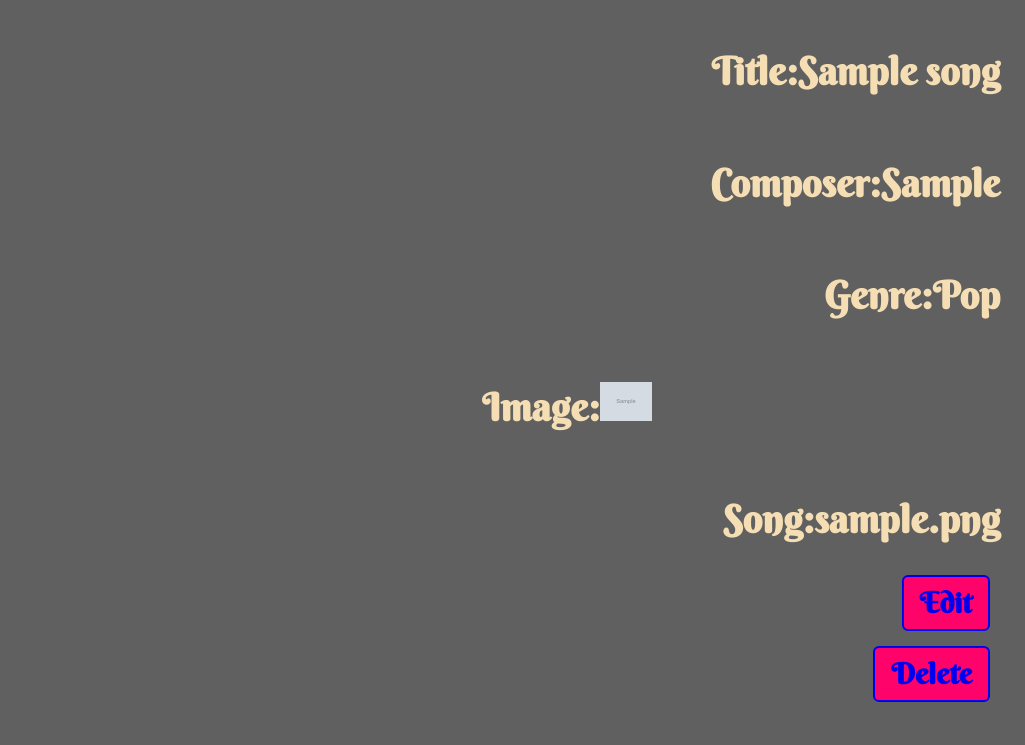
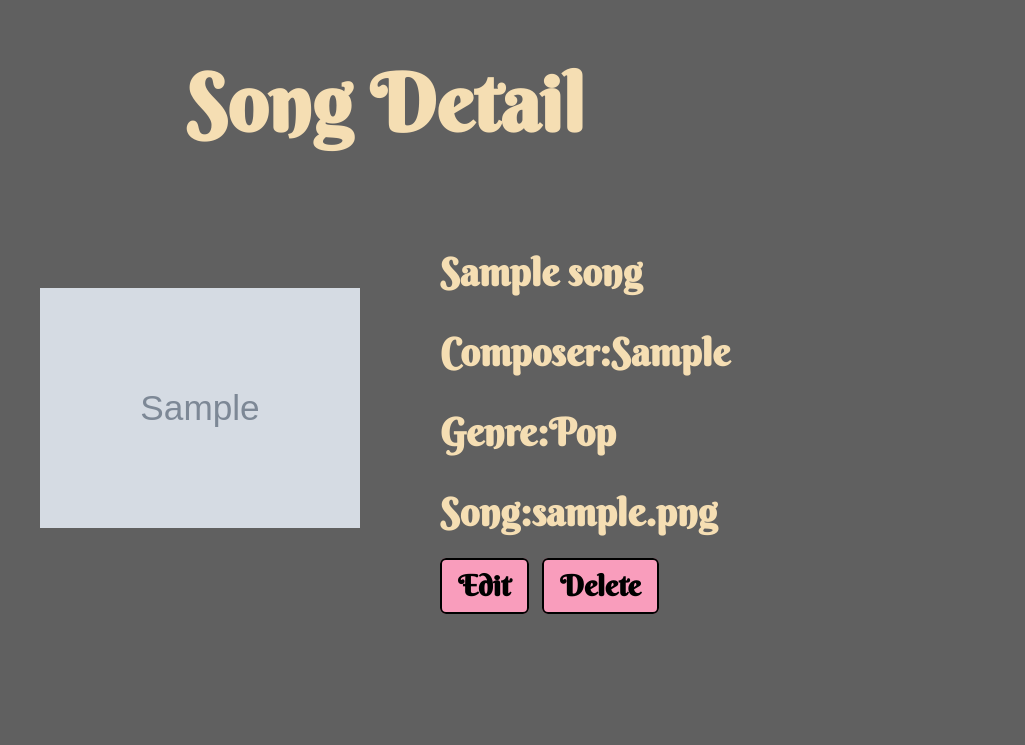
Before and after one commit to Muguntha96/soundsgood, a Django app: page /songs/1/ in a window 1280 px wide. Shown: the part 71-816 px from the top of the page, without its empty margins (255-1280 px from the left). Before the commit the page ends 773 px from the top, so only its background shows below. Run offline with Django 4.2, Linux system fonts and the light colour scheme; a user stored in the database is signed in; tables that the repository leaves empty hold one stand-in row (values such as "Sample post"); grey boxes marked "Sample" are stand-in pictures; some web fonts are replaced.

Commit message:
complete css style for song detail page

```diff
--- a/main_app/static/css/songs/songs-detail.css
+++ b/main_app/static/css/songs/songs-detail.css
@@ -1,52 +1,18 @@
-main {
+.card-content{
+  display:flex;
+  flex-direction:row;
+  flex-wrap: nowrap;
+  /* margin-top:30px; */
+  align-items: center;
+  justify-content:center;
+  padding:10px;
+}
+h1{
+  font-size: 80px;
   display: flex;
-  align-items: flex-end;
-  justify-content: flex-start;
-  min-height: auto;
+  justify-content: center;
 }
-
-.card {
-  width: 224px;
-  height: 224px;
-  margin: 25px 25px 15px 40px;
-  border: solid 2px;
-  box-shadow: var(--card-box-shadow);
-  position: relative;
+#edit-song,#delete-song{
+  color: black;
+  background-color:var(--button-bg-hover);
 }
-
-.card-bg{
-  opacity: .4;
-  position: absolute;
-  display: inline-flex;
-  top: 0;
-  left: 0;
-  width: 100%;
-  height: 100%;
-}
-
-.card-content {
-  padding: 15px;
-  height: 100%;
-  width: 100%;
-  display: flex;
-  align-items: flex-end;
-  justify-content: flex-end;
-  flex-direction: column;
-  color: var(--text-color);
-}
-
-.btn {
-  margin-bottom: 15px;
-}
-
-.card h2 {
-  margin: 7px 0;
-  font-size: var(--font-xl);
-  z-index: 1;
-}
-
-.card p {
-  margin: 0;
-  font-size: var(--font-reg);
-  z-index: 1;
-}
--- a/main_app/templates/main_app/song_detail.html
+++ b/main_app/templates/main_app/song_detail.html
@@ -6,17 +6,22 @@
 {% endblock %}
 
 {% block content %}
+<h1>Song Detail</h1>
 <div class="card-content">
-  <h2>Title:{{song.title}}</h2>
+  <div class="song-image">
+    <img src="{{song.image.url}}" style="width:80%;height:90%" alt="song-image" />
+  </div>
+  <div class="song-detail">
+    <h2>{{song.title}}</h2>
     <h2>Composer:{{song.composer}}</h2>
     <h2>Genre:{{song.genre}}</h2>
-  <h2>Image:<img src="{{song.image.url}}" style="width:10%;height:10%" alt="song-image" /></h2>
     <h2>Song:{{song.audio_file}}</h2>
     {% if perms.main_app.edit_song %}
-    <a href="{% url 'song-update' song.id %}" class="btn warn">Edit</a>
+      <a href="{% url 'song-update' song.id %}" id="edit-song" class="btn warn">Edit</a>
     {% endif %}
     {% if perms.main_app.delete_song %}
-    <a href="{% url 'song-delete' song.id %}" class="btn danger">Delete</a>
+      <a href="{% url 'song-delete' song.id %}" id="delete-song" class="btn danger">Delete</a>
     {% endif %}
   </div>
+</div>
 {% endblock %}
```
Lines whose indentation alone changed are shown as unchanged.
